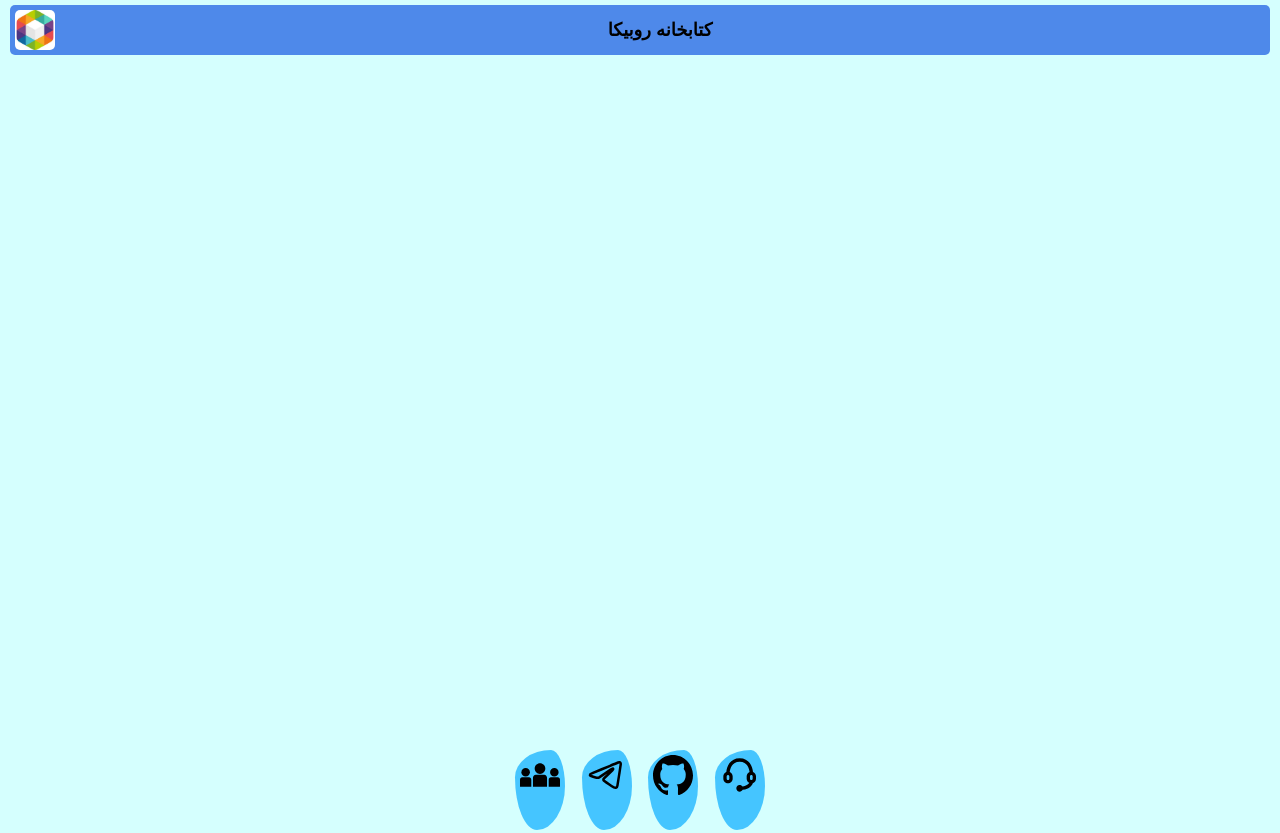
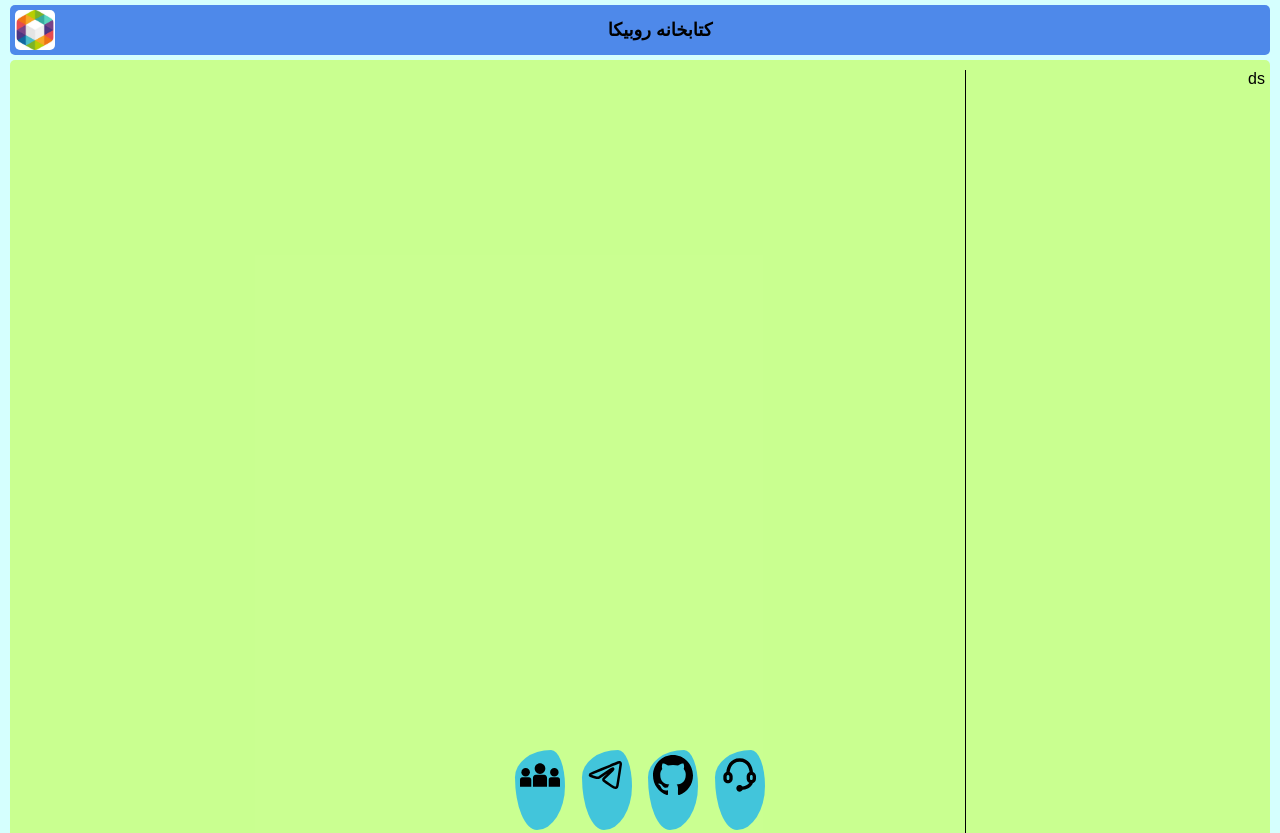
Before and after one commit to RubikaLib-PHP/RubikaLib-PHP.github.io, a plain HTML site: page docs/index.html in a window 1280 px wide. Shown: the top 833 px of the page. Before the commit the page ends 800 px from the top, so only its background shows below. Drawn offline with Linux system fonts and the light colour scheme.

Commit message:
going for docs main page

```diff
--- /dev/null
+++ b/docs/css/docs.css
@@ -0,0 +1,22 @@
+body>section {
+    background: #c6ff69ba;
+    width: calc(100% - 20px);
+    height: 1200px;
+    margin-left: 10px;
+    display: flex;
+    padding: 10px 5px;
+    align-items: flex-start;
+    direction: rtl;
+    font-family: sans-serif;
+    font-size: medium;
+}
+
+section .list {
+    height: 100%;
+    width: 30%;
+    max-width: 300px;
+    min-width: 100px;
+    padding: 0;
+    border-left: 1px solid black;
+    border-radius: 0;
+}
--- a/docs/index.html
+++ b/docs/index.html
@@ -6,6 +6,7 @@
     <meta name="viewport" content="width=device-width, initial-scale=1.0">
     <link rel="icon" href="../assets/img/icon.jpg">
     <link rel="stylesheet" href="../assets/css/main.css">
+    <link rel="stylesheet" href="css/docs.css">
     <title>کتابخانه روبیکا - RubikaLib</title>
 </head>
 <style>
@@ -32,7 +33,7 @@
 <body>
     <header>
         <div class="icon">
-            <a href=".."><img src="../assets/img/icon.jpg" alt=""></a>
+            <a href="."> <img src="../assets/img/icon.jpg" alt=""></a>
         </div>
         <div class="title">کتابخانه روبیکا</div>
         <div class="sidebar">
@@ -64,6 +65,9 @@
             </div>
         </div>
     </div>
+    <section>
+        <dic class="list">ds</dic>
+    </section>
     <footer>
         <div class="divitions">
             <div class="footer-dvivition" id="about">
@@ -98,10 +102,12 @@
                 </a>
             </div>
             <div class="footer-dvivition" id="library">
+                <a href="https://github.com/AmirrezaFiroz/RubikaLib">
                     <svg width="40px" height="40px" viewBox="0 0 20 20" version="1.1" xmlns="http://www.w3.org/2000/svg"
                         xmlns:xlink="http://www.w3.org/1999/xlink">
                         <g id="Page-1" stroke="none" stroke-width="1" fill="none" fill-rule="evenodd">
-                        <g id="Dribbble-Light-Preview" transform="translate(-140.000000, -7559.000000)" fill="#000000">
+                            <g id="Dribbble-Light-Preview" transform="translate(-140.000000, -7559.000000)"
+                                fill="#000000">
                                 <g id="icons" transform="translate(56.000000, 160.000000)">
                                     <path
                                         d="M94,7399 C99.523,7399 104,7403.59 104,7409.253 C104,7413.782 101.138,7417.624 97.167,7418.981 C96.66,7419.082 96.48,7418.762 96.48,7418.489 C96.48,7418.151 96.492,7417.047 96.492,7415.675 C96.492,7414.719 96.172,7414.095 95.813,7413.777 C98.04,7413.523 100.38,7412.656 100.38,7408.718 C100.38,7407.598 99.992,7406.684 99.35,7405.966 C99.454,7405.707 99.797,7404.664 99.252,7403.252 C99.252,7403.252 98.414,7402.977 96.505,7404.303 C95.706,7404.076 94.85,7403.962 94,7403.958 C93.15,7403.962 92.295,7404.076 91.497,7404.303 C89.586,7402.977 88.746,7403.252 88.746,7403.252 C88.203,7404.664 88.546,7405.707 88.649,7405.966 C88.01,7406.684 87.619,7407.598 87.619,7408.718 C87.619,7412.646 89.954,7413.526 92.175,7413.785 C91.889,7414.041 91.63,7414.493 91.54,7415.156 C90.97,7415.418 89.522,7415.871 88.63,7414.304 C88.63,7414.304 88.101,7413.319 87.097,7413.247 C87.097,7413.247 86.122,7413.234 87.029,7413.87 C87.029,7413.87 87.684,7414.185 88.139,7415.37 C88.139,7415.37 88.726,7417.2 91.508,7416.58 C91.513,7417.437 91.522,7418.245 91.522,7418.489 C91.522,7418.76 91.338,7419.077 90.839,7418.982 C86.865,7417.627 84,7413.783 84,7409.253 C84,7403.59 88.478,7399 94,7399"
@@ -111,6 +117,7 @@
                             </g>
                         </g>
                     </svg>
+                </a>
             </div>
             <div class="footer-dvivition" id="support">
                 <svg width="40px" height="40px" viewBox="0 0 512 512" version="1.1" xmlns="http://www.w3.org/2000/svg"
@@ -129,7 +136,7 @@
         </div>
     </footer>
 </body>
-<script src="js/main.js"></script>
+<script src="js/docs.js"></script>
 
 
 </html>
```
Also changed, not shown: docs/js/docs.js (renamed from docs/js/main.js). Lines whose indentation alone changed are shown as unchanged.
